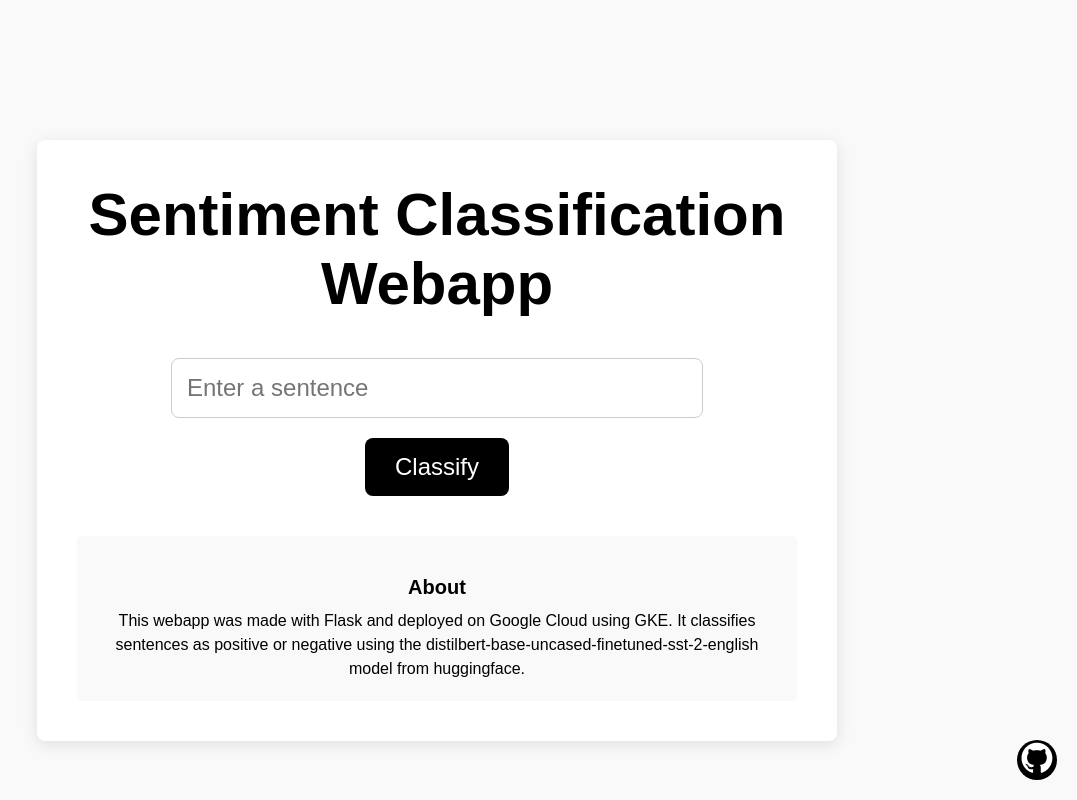
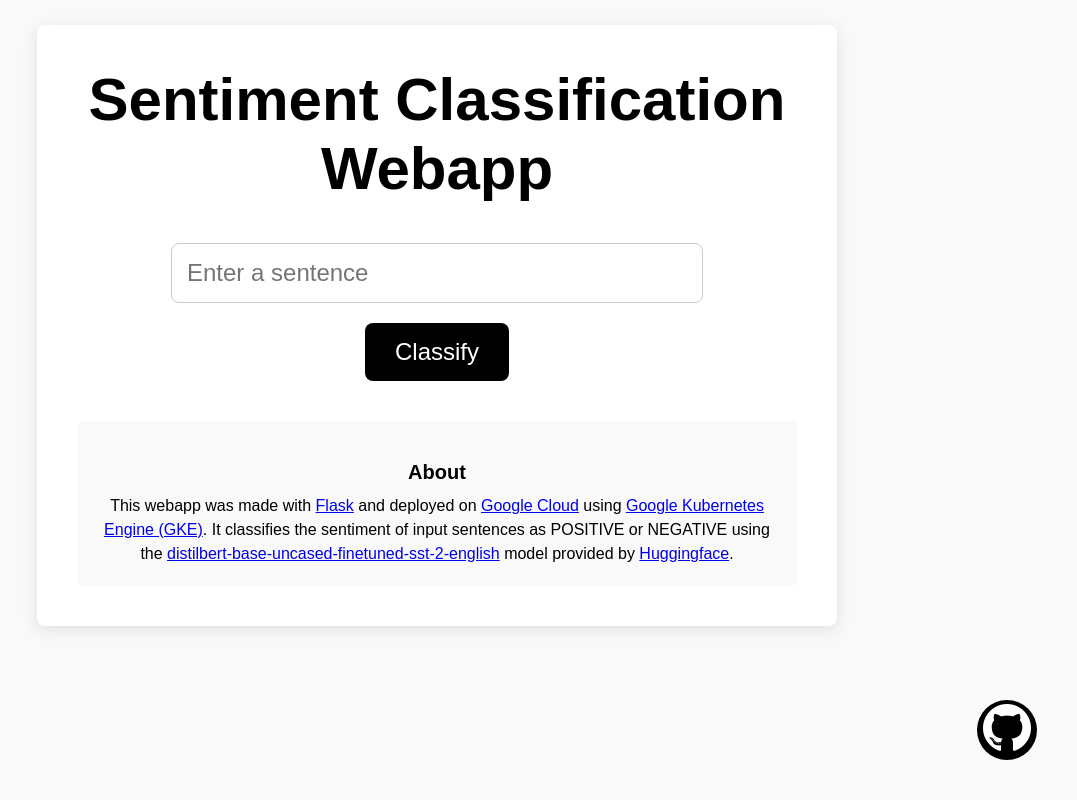
Before and after one commit to cyrillknecht/sentiment_classification_webapp, a Flask app: page / in a window 1280 px wide. Shown: the whole page, without its empty margins (203-1280 px from the left). Run offline with Flask 3, Linux system fonts and the light colour scheme.

Commit message:
UI refactor

```diff
--- a/app.py
+++ b/app.py
@@ -15,7 +15,7 @@ def home():
         # Classify sentiment
         result = nlp(sentence)[0]
         label = result["label"]
-        score = result["score"]
+        score = round(result["score"], 2)
 
         return render_template('index.html', sentence=sentence, sentiment=label, confidence=score)
 
--- a/static/css/styles.css
+++ b/static/css/styles.css
@@ -5,11 +5,25 @@ body {
     background-color: #f9f9f9;
 }
 
+@keyframes fadeOutAnimation {
+            to { background-color: #f9f9f9; }
+        }
+
+body.sentiment-negative {
+    background-color: #ec2f2f;
+    animation: fadeOutAnimation 10s forwards;
+}
+
+body.sentiment-positive {
+    background-color: green;
+    animation: fadeOutAnimation 10s forwards;
+}
+
 .container {
     max-width: 800px;
-    padding: 40px;
+    padding: 20px;
     text-align: center;
-    margin: 100px auto 0;
+    margin: 5px auto 0;
     animation: fadeIn 0.5s ease-in-out;
 }
 
@@ -30,9 +44,8 @@ body {
 }
 
 h1 {
-    margin: 0;
     font-size: 36px;
-    margin-bottom: 40px;
+    margin: 0 0 40px;
 }
 
 @keyframes scaleIn {
@@ -107,7 +120,7 @@ input[type="submit"]:hover {
     border: 1px solid #ccc;
     border-radius: 8px;
     padding: 40px;
-    text-align: left;
+    text-align: center;
 }
 
 h2 {
@@ -140,15 +153,15 @@ p {
 
 .github-icon {
     position: fixed;
-    bottom: 20px;
-    right: 20px;
+    bottom: 40px;
+    right: 40px;
     z-index: 999;
 }
 
 .github-icon a {
     display: block;
-    width: 40px;
-    height: 40px;
+    width: 60px;
+    height: 60px;
     background-color: #000;
     border-radius: 50%;
     text-align: center;
--- a/templates/index.html
+++ b/templates/index.html
@@ -6,21 +6,25 @@
     <link rel="stylesheet" href="https://cdnjs.cloudflare.com/ajax/libs/font-awesome/4.7.0/css/font-awesome.min.css">
     <link rel='shortcut icon' type='image/x-icon' href='../static/assets/favicon.ico'>
 </head>
-<body>
+<body {% if sentiment == "POSITIVE" %}class="sentiment-positive"
+      {% elif sentiment == "NEGATIVE" %}class="sentiment-negative"
+      {% endif %}>
     <div class="container">
         <div class="content">
             <h1>Sentiment Classification Webapp</h1>
 
             <form method="POST" action="/">
-                <input type="text" name="sentence" placeholder="Enter a sentence" required>
+                <label>
+                    <input type="text" name="sentence" placeholder="Enter a sentence" required>
+                </label>
                 <input type="submit" value="Classify">
             </form>
 
             {% if sentence %}
                 <div class="result">
                     <h2>Result:</h2>
-                    <p><strong>Sentence:</strong> {{ sentence }}</p>
-                    <p><strong>Sentiment:</strong> {{ sentiment }}</p>
+                    <p><strong>Classified Sentence:</strong> {{ sentence }}</p>
+                    <p><strong>Predicted Sentiment:</strong> {{ sentiment }}</p>
                     <p><strong>Confidence:</strong> {{ confidence }}</p>
                 </div>
             {% endif %}
@@ -29,14 +33,17 @@
                 <div class="about">
                     <h3>About</h3>
                     <p>
-                        This webapp was made with Flask and deployed on Google Cloud using GKE.
-                        It classifies sentences as positive or negative using the
-                        distilbert-base-uncased-finetuned-sst-2-english model from huggingface.
+                        This webapp was made with <a href="https://flask.palletsprojects.com/en/2.3.x/">Flask</a>
+                        and deployed on <a href="https://cloud.google.com/">Google Cloud</a>
+                        using <a href="https://cloud.google.com/kubernetes-engine">Google Kubernetes Engine (GKE)</a>.
+                        It classifies the sentiment of input sentences as POSITIVE or NEGATIVE using the
+                        <a href="https://huggingface.co/distilbert-base-uncased-finetuned-sst-2-english">distilbert-base-uncased-finetuned-sst-2-english</a>
+                        model provided by <a href="https://huggingface.co/">Huggingface</a>.
                     </p>
                 </div>
                 <div class="github-icon">
                     <a href="https://github.com/cyrillknecht/sentiment_classification_webapp" target="_blank" rel="noopener noreferrer">
-                        <i class="fa fa-github" style="font-size:36px;"></i>
+                        <i class="fa fa-github" style="font-size:56px;"></i>
                     </a>
                 </div>
             </footer>
```
Also changed, not shown: .github/workflows/gke-deploy.yaml.
